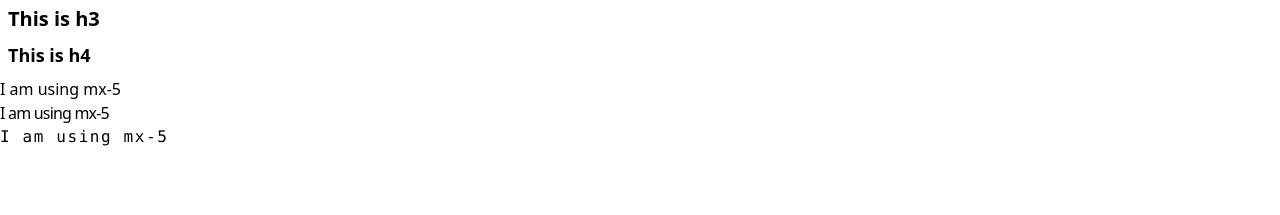
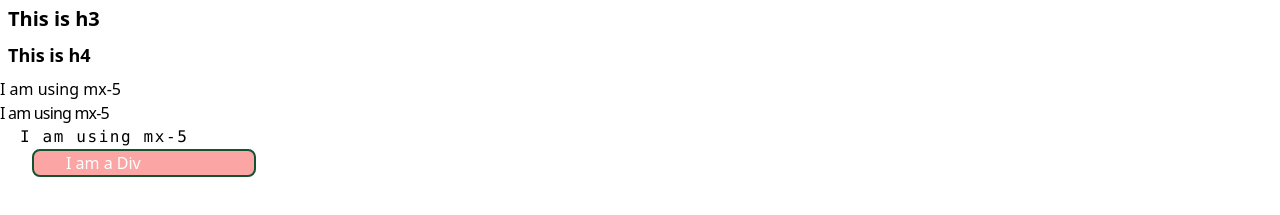
Before and after one commit to mayurigurav1997/Tailwind-1, a website built with Vite: page index.html in a window 1280 px wide. Shown: the part 135-350 px from the top of the page. Built offline with nearby package versions, Linux system fonts and the light colour scheme.

Commit message:
border added

```diff
--- a/index.html
+++ b/index.html
@@ -22,7 +22,12 @@
     <h4 class="font-bold mx-2 my-2 text-lg">This is h4</h4>
     <div class="mx-15 font-sans">I am using mx-5</div>
     <div class="mx-15 font-sanerif tracking-tighter">I am using mx-5</div>
-    <div class="mx-15 font-mono tracking-widest">I am using mx-5</div>
+    <div class="mx-5 font-mono tracking-widest">I am using mx-5</div>
+    <div>
+        <div class="w-56 mx-8 px-8 text-white bg-red-300 rounded-lg border-2 border-green-900">
+            I am a Div
+        </div>
+    </div>
 </body>
 
 </html>
```
